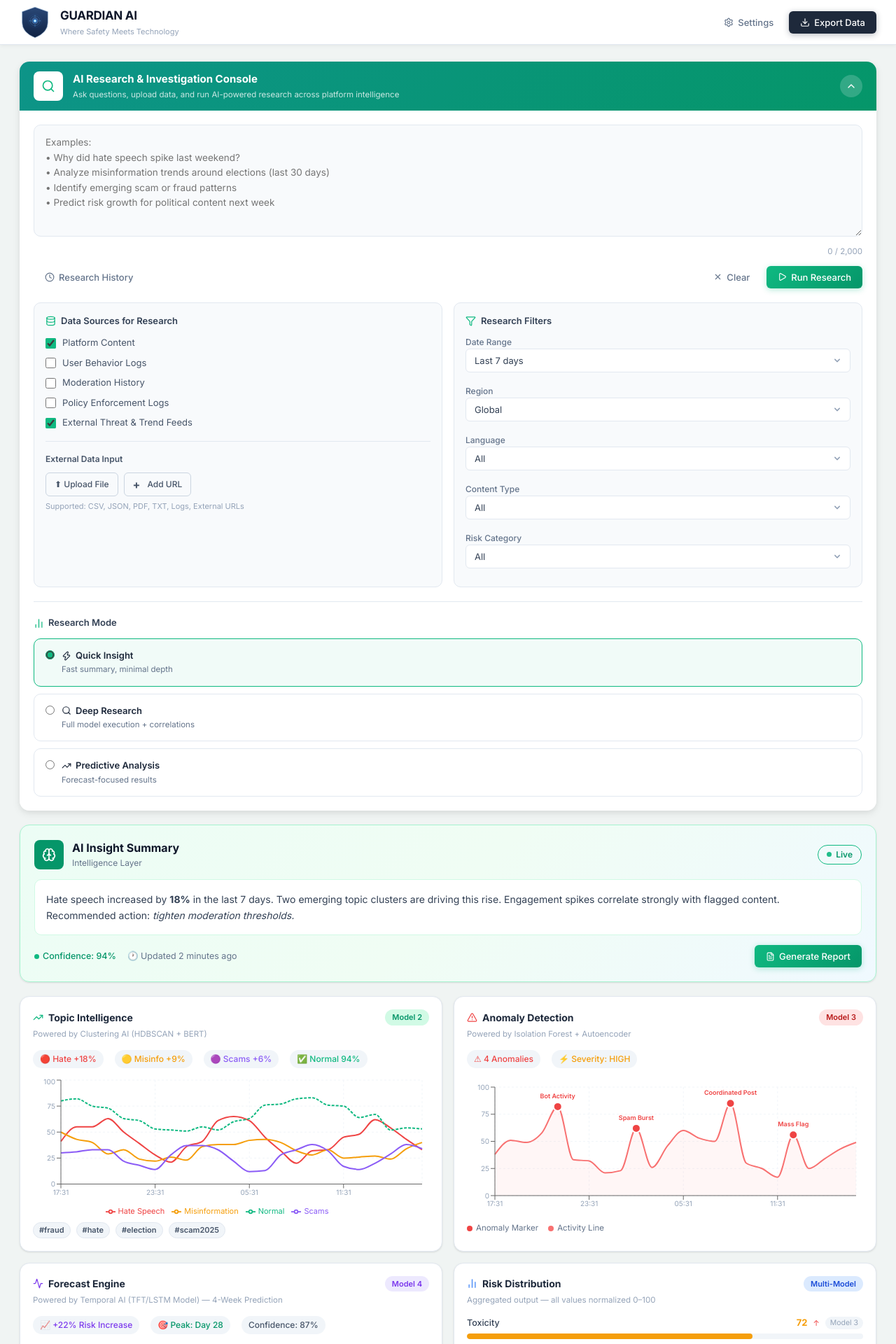
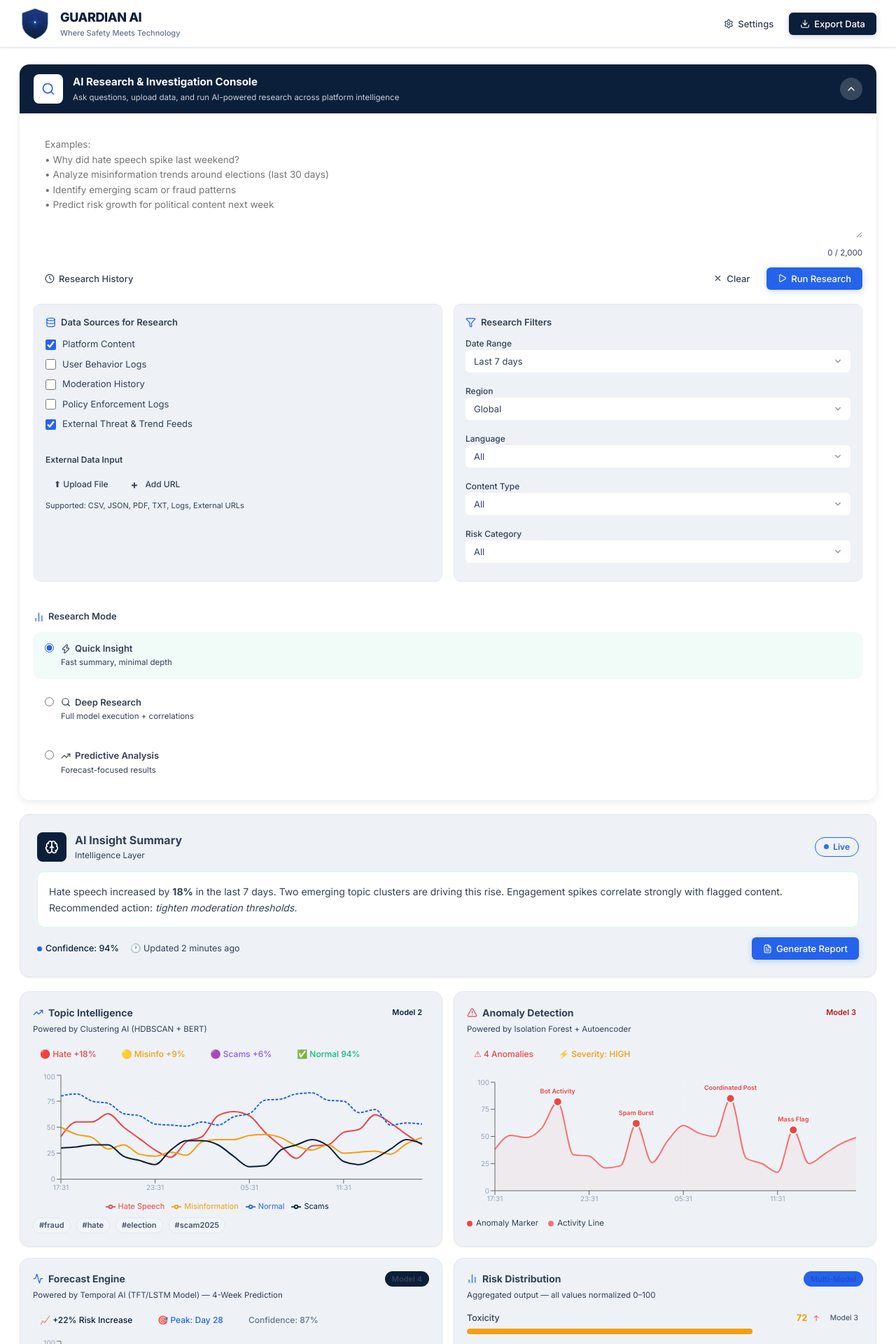
Before and after one commit to nishal-md/GURDIAN-AI-DASHBOARD, a React (Vite) app: page / in a window 1280 px wide. Shown: the top 1920 px of the page at 70% size. Built offline with nearby package versions, Linux system fonts and the light colour scheme.

Commit message:
Apply final color system: Deep Navy and Accent Blue pattern

```diff
--- a/src/App.css
+++ b/src/App.css
@@ -12,13 +12,13 @@
   top: 0;
   z-index: 200;
   background: #fff;
-  border-bottom: 1.5px solid var(--gray-200);
+  border-bottom: 1.5px solid var(--border-card);
   padding: 0 28px;
-  height: 64px;
+  height: 68px;
   display: flex;
   align-items: center;
   justify-content: space-between;
-  box-shadow: 0 1px 6px rgba(0,0,0,0.06);
+  box-shadow: var(--shadow-sm);
 }
 .navbar-brand { display: flex; align-items: center; gap: 14px; }
 .brand-logo {
@@ -31,10 +31,10 @@
 }
 .brand-text { display: flex; flex-direction: column; }
 .brand-name {
-  font-size: 17px; font-weight: 700;
-  color: var(--gray-900); letter-spacing: -0.3px;
+  font-size: 18px; font-weight: 800;
+  color: var(--primary-navy); letter-spacing: -0.4px;
 }
-.brand-subtitle { font-size: 11px; color: var(--gray-400); font-weight: 400; margin-top: 1px; }
+.brand-subtitle { font-size: 11px; color: var(--text-secondary); font-weight: 500; margin-top: 1px; }
 .navbar-actions { display: flex; align-items: center; gap: 12px; }
 .nav-settings-btn {
   background: none; border: none;
@@ -71,7 +71,7 @@
 }
 .section-header:hover { filter: brightness(1.04); }
 .section-header-teal {
-  background: linear-gradient(135deg, var(--teal-header) 0%, var(--teal-dark) 100%);
+  background: var(--primary-navy);
 }
 .section-header-left { display: flex; align-items: center; gap: 14px; }
 .section-icon-box {
@@ -132,7 +132,7 @@
 .action-row-right { display: flex; gap: 8px; }
 
 .console-grid { display: grid; grid-template-columns: 1fr 1fr; gap: 16px; margin-top: 20px; }
-.console-panel { padding: 16px; border: 1.5px solid var(--gray-200); border-radius: var(--radius-md); background: var(--gray-50); }
+.console-panel { padding: 16px; border: 1.5px solid var(--border-card); border-radius: var(--radius-md); background: var(--bg-card); }
 .panel-title { font-size: 13px; font-weight: 600; color: var(--gray-700); display: flex; align-items: center; gap: 7px; margin-bottom: 12px; }
 .panel-title svg { color: var(--teal-primary); }
 
@@ -190,10 +190,10 @@
 
 /* ── AI INSIGHT SUMMARY ────────────────────────── */
 .insight-card {
-  background: linear-gradient(135deg, #ecfdf5 0%, #f0fdf4 50%, #f0f9ff 100%);
-  border: 1.5px solid #a7f3d0;
+  background: var(--bg-card);
+  border: 1.5px solid var(--border-card);
   border-radius: var(--radius-lg);
-  padding: 20px;
+  padding: 24px;
   margin-bottom: 20px;
   box-shadow: var(--shadow-sm);
   transition: all 0.3s ease;
@@ -210,10 +210,10 @@
 .insight-sub { font-size: 12px; color: var(--gray-500); margin-top: 1px; }
 .live-badge {
   display: inline-flex; align-items: center; gap: 6px;
-  border: 1.5px solid var(--teal-primary); border-radius: 20px;
-  padding: 4px 12px; font-size: 12px; font-weight: 600; color: var(--teal-dark);
+  border: 1.5px solid var(--accent-blue); border-radius: 20px;
+  padding: 4px 12px; font-size: 12px; font-weight: 600; color: var(--accent-blue);
 }
-.live-dot { width: 7px; height: 7px; border-radius: 50%; background: var(--teal-primary); animation: blink 1.5s infinite; }
+.live-dot { width: 7px; height: 7px; border-radius: 50%; background: var(--accent-blue); animation: blink 1.5s infinite; }
 .insight-text-box {
   background: #fff; border: 1.5px solid #d1fae5;
   border-radius: var(--radius-md); padding: 16px;
@@ -228,7 +228,7 @@
 /* ── CHARTS GRID ────────────────────────────────── */
 .charts-grid { display: grid; grid-template-columns: 1fr 1fr; gap: 16px; margin-bottom: 20px; }
 .chart-card {
-  background: #fff; border: 1px solid var(--gray-200); border-radius: var(--radius-lg); padding: 18px; box-shadow: var(--shadow-sm);
+  background: var(--bg-card); border: 1px solid var(--border-card); border-radius: var(--radius-lg); padding: 18px; box-shadow: var(--shadow-sm);
   transition: transform 0.4s cubic-bezier(0.175, 0.885, 0.32, 1.275), box-shadow 0.3s ease;
 }
 .chart-card:hover { transform: translateY(-4px); box-shadow: var(--shadow-lg); }
--- a/src/components/Charts.jsx
+++ b/src/components/Charts.jsx
@@ -68,14 +68,14 @@ const CustomTooltip = ({ active, payload, label }) => {
   if (!active || !payload?.length) return null;
   return (
     <div style={{
-      background: '#1e293b', borderRadius: 8, padding: '10px 14px',
-      boxShadow: '0 4px 20px rgba(0,0,0,0.3)', border: '1px solid #334155'
+      background: 'var(--primary-navy)', borderRadius: 8, padding: '10px 14px',
+      boxShadow: 'var(--shadow-lg)', border: '1px solid var(--accent-blue)'
     }}>
-      <p style={{ color: '#94a3b8', fontSize: 11, marginBottom: 6 }}>{label}</p>
+      <p style={{ color: '#cbd5e1', fontSize: 11, marginBottom: 6 }}>{label}</p>
       {payload.map((p, i) => (
         <div key={i} style={{ display: 'flex', alignItems: 'center', gap: 6, marginBottom: 3 }}>
           <div style={{ width: 8, height: 8, borderRadius: '50%', background: p.color }} />
-          <span style={{ color: '#e2e8f0', fontSize: 12 }}>{p.name}: <strong>{p.value}</strong></span>
+          <span style={{ color: '#ffffff', fontSize: 12 }}>{p.name}: <strong>{p.value}</strong></span>
         </div>
       ))}
     </div>
@@ -88,7 +88,7 @@ export function TopicIntelligenceChart({ seed }) {
   return (
     <div className="chart-card">
       <div className="chart-header">
-        <div className="chart-title"><TrendingUp size={15} color="var(--teal-primary)" /> Topic Intelligence</div>
+        <div className="chart-title"><TrendingUp size={15} color="var(--accent-blue)" /> Topic Intelligence</div>
         <span className="chart-badge badge-teal">Model 2</span>
       </div>
       <div className="chart-subtitle">Powered by Clustering AI (HDBSCAN + BERT)</div>
@@ -107,8 +107,8 @@ export function TopicIntelligenceChart({ seed }) {
           <Legend wrapperStyle={{ fontSize: 11 }} />
           <Line type="monotone" dataKey="hate_speech" name="Hate Speech" stroke="#ef4444" strokeWidth={2} dot={false} />
           <Line type="monotone" dataKey="misinformation" name="Misinformation" stroke="#f59e0b" strokeWidth={2} dot={false} />
-          <Line type="monotone" dataKey="scams" name="Scams" stroke="#8b5cf6" strokeWidth={2} dot={false} />
-          <Line type="monotone" dataKey="normal" name="Normal" stroke="#10b981" strokeWidth={2} dot={false} strokeDasharray="4 2" />
+          <Line type="monotone" dataKey="scams" name="Scams" stroke="var(--primary-navy)" strokeWidth={2} dot={false} />
+          <Line type="monotone" dataKey="normal" name="Normal" stroke="var(--accent-blue)" strokeWidth={2} dot={false} strokeDasharray="4 2" />
         </LineChart>
       </ResponsiveContainer>
       <div style={{ display: 'flex', gap: 8, marginTop: 8, flexWrap: 'wrap' }}>
@@ -176,15 +176,15 @@ export function ForecastChart({ seed }) {
     <div className="chart-card">
       <div className="chart-header">
         <div className="chart-title">
-          <Activity size={15} color="var(--purple)" /> Forecast Engine
+          <Activity size={15} color="var(--accent-blue)" /> Forecast Engine
         </div>
-        <span className="chart-badge badge-purple">Model 4</span>
+        <span className="chart-badge badge-purple" style={{ background: 'var(--primary-navy)' }}>Model 4</span>
       </div>
       <div className="chart-subtitle">Powered by Temporal AI (TFT/LSTM Model) — 4-Week Prediction</div>
       <div className="chart-stats-row">
-        <div className="stat-pill" style={{ color: '#7c3aed' }}>📈 +22% Risk Increase</div>
-        <div className="stat-pill" style={{ color: '#059669' }}>🎯 Peak: Day 28</div>
-        <div className="stat-pill" style={{ color: '#475569' }}>Confidence: 87%</div>
+        <div className="stat-pill" style={{ color: 'var(--primary-navy)' }}>📈 +22% Risk Increase</div>
+        <div className="stat-pill" style={{ color: 'var(--accent-blue)' }}>🎯 Peak: Day 28</div>
+        <div className="stat-pill" style={{ color: 'var(--text-secondary)' }}>Confidence: 87%</div>
       </div>
       <ResponsiveContainer width="100%" height={220}>
         <AreaChart data={data} margin={{ top: 5, right: 10, left: -20, bottom: 0 }}>
@@ -198,16 +198,16 @@ export function ForecastChart({ seed }) {
           <XAxis dataKey="day" tick={{ fontSize: 9, fill: '#94a3b8' }} interval={4} />
           <YAxis tick={{ fontSize: 10, fill: '#94a3b8' }} domain={[0, 100]} />
           <Tooltip content={<CustomTooltip />} />
-          <Area type="monotone" dataKey="upper" name="Upper Bound" stroke="none" fill="url(#confBand)" />
-          <Area type="monotone" dataKey="lower" name="Lower Bound" stroke="none" fill="white" />
-          <Line type="monotone" dataKey="actual" name="Actual" stroke="#7c3aed" strokeWidth={2.5} dot={false} connectNulls={false} />
-          <Line type="monotone" dataKey="predicted" name="Predicted" stroke="#a78bfa" strokeWidth={2} strokeDasharray="6 3" dot={false} connectNulls={false} />
+          <Area type="monotone" dataKey="upper" name="Upper Bound" stroke="none" fill="rgba(37,99,235,0.1)" />
+          <Area type="monotone" dataKey="lower" name="Lower Bound" stroke="none" fill="var(--bg-card)" />
+          <Line type="monotone" dataKey="actual" name="Actual" stroke="var(--primary-navy)" strokeWidth={2.5} dot={false} connectNulls={false} />
+          <Line type="monotone" dataKey="predicted" name="Predicted" stroke="var(--accent-blue)" strokeWidth={2} strokeDasharray="6 3" dot={false} connectNulls={false} />
         </AreaChart>
       </ResponsiveContainer>
       <div className="anomaly-legend">
-        <div className="anomaly-legend-item"><div style={{ width: 20, height: 2, background: '#7c3aed', borderRadius: 2 }} />Actual</div>
-        <div className="anomaly-legend-item"><div style={{ width: 20, height: 2, background: '#a78bfa', borderRadius: 2, borderTop: '2px dashed #a78bfa' }} />Predicted</div>
-        <div className="anomaly-legend-item"><div style={{ width: 20, height: 8, background: 'rgba(124,58,237,0.15)', borderRadius: 2 }} />Confidence Band</div>
+        <div className="anomaly-legend-item"><div style={{ width: 20, height: 2, background: 'var(--primary-navy)', borderRadius: 2 }} />Actual</div>
+        <div className="anomaly-legend-item"><div style={{ width: 20, height: 2, background: 'var(--accent-blue)', borderRadius: 2, borderTop: '2px dashed var(--accent-blue)' }} />Predicted</div>
+        <div className="anomaly-legend-item"><div style={{ width: 20, height: 8, background: 'rgba(37,99,235,0.1)', borderRadius: 2 }} />Confidence Band</div>
       </div>
     </div>
   );
@@ -225,8 +225,8 @@ export function RiskDistributionChart({ seed }) {
   return (
     <div className="chart-card">
       <div className="chart-header">
-        <div className="chart-title"><BarChart2 size={15} color="#3b82f6" /> Risk Distribution</div>
-        <span className="chart-badge badge-blue">Multi-Model</span>
+        <div className="chart-title"><BarChart2 size={15} color="var(--accent-blue)" /> Risk Distribution</div>
+        <span className="chart-badge badge-blue" style={{ background: 'var(--accent-blue)' }}>Multi-Model</span>
       </div>
       <div className="chart-subtitle">Aggregated output — all values normalized 0–100</div>
       <div className="risk-bars" style={{ marginTop: 12 }}>
--- a/src/components/Navbar.jsx
+++ b/src/components/Navbar.jsx
@@ -6,8 +6,8 @@ function ShieldLogo({ size = 48 }) {
     <svg width={size} height={size} viewBox="0 0 100 110" fill="none" xmlns="http://www.w3.org/2000/svg">
       <defs>
         <linearGradient id="shieldFill" x1="50" y1="0" x2="50" y2="110" gradientUnits="userSpaceOnUse">
-          <stop offset="0%" stopColor="#2B4A7A" />
-          <stop offset="100%" stopColor="#0F2040" />
+          <stop offset="0%" stopColor="#1e3a8a" />
+          <stop offset="100%" stopColor="#0B1F3A" />
         </linearGradient>
         <filter id="glow" x="-20%" y="-20%" width="140%" height="140%">
           <feGaussianBlur stdDeviation="2" result="blur" />
@@ -25,18 +25,18 @@ function ShieldLogo({ size = 48 }) {
         strokeWidth="1.5"
       />
       {/* Inner Radar/Target UI */}
-      <circle cx="50" cy="50" r="22" stroke="#3B82F6" strokeWidth="0.5" strokeOpacity="0.4" fill="none" />
-      <circle cx="50" cy="50" r="16" stroke="#60B8FF" strokeWidth="0.8" strokeOpacity="0.6" fill="none" />
-      <circle cx="50" cy="50" r="10" stroke="#93C5FD" strokeWidth="1" strokeOpacity="0.8" fill="rgba(59,130,246,0.2)" />
+      <circle cx="50" cy="50" r="22" stroke="#2563EB" strokeWidth="0.5" strokeOpacity="0.3" fill="none" />
+      <circle cx="50" cy="50" r="16" stroke="#2563EB" strokeWidth="0.8" strokeOpacity="0.5" fill="none" />
+      <circle cx="50" cy="50" r="10" stroke="#3b82f6" strokeWidth="1" strokeOpacity="0.6" fill="rgba(37,99,235,0.1)" />
 
       {/* Crosshair ticks */}
-      <line x1="50" y1="32" x2="50" y2="36" stroke="#60B8FF" strokeWidth="1" strokeLinecap="round" />
-      <line x1="50" y1="64" x2="50" y2="68" stroke="#60B8FF" strokeWidth="1" strokeLinecap="round" />
-      <line x1="32" y1="50" x2="36" y2="50" stroke="#60B8FF" strokeWidth="1" strokeLinecap="round" />
-      <line x1="64" y1="50" x2="68" y2="50" stroke="#60B8FF" strokeWidth="1" strokeLinecap="round" />
+      <line x1="50" y1="32" x2="50" y2="36" stroke="#2563EB" strokeWidth="1.2" strokeLinecap="round" />
+      <line x1="50" y1="64" x2="50" y2="68" stroke="#2563EB" strokeWidth="1.2" strokeLinecap="round" />
+      <line x1="32" y1="50" x2="36" y2="50" stroke="#2563EB" strokeWidth="1.2" strokeLinecap="round" />
+      <line x1="64" y1="50" x2="68" y2="50" stroke="#2563EB" strokeWidth="1.2" strokeLinecap="round" />
 
       {/* Core Glow */}
-      <circle cx="50" cy="50" r="5" fill="#60B8FF" filter="url(#glow)" />
+      <circle cx="50" cy="50" r="5" fill="#2563EB" filter="url(#glow)" />
       <circle cx="50" cy="50" r="2.5" fill="white" />
     </svg>
   );
--- a/src/index.css
+++ b/src/index.css
@@ -7,42 +7,32 @@
 }
 
 :root {
-  --bg-page: #F0F4F3;
-  --bg-card: #ffffff;
-  --teal-primary: #10B981;
-  --teal-dark: #059669;
-  --teal-header: #0D9488;
-  --teal-light: #D1FAE5;
-  --teal-mid: #6EE7B7;
-  --navy: #1E293B;
-  --purple: #7C3AED;
-  --purple-light: #EDE9FE;
-  --gray-50: #F8FAFC;
-  --gray-100: #F1F5F9;
-  --gray-200: #E2E8F0;
-  --gray-300: #CBD5E1;
-  --gray-400: #94A3B8;
-  --gray-500: #64748B;
-  --gray-600: #475569;
-  --gray-700: #334155;
-  --gray-800: #1E293B;
-  --gray-900: #0F172A;
-  --red: #EF4444;
-  --red-light: #FEE2E2;
-  --orange: #F59E0B;
-  --orange-light: #FEF3C7;
-  --blue: #3B82F6;
-  --blue-light: #DBEAFE;
+  --bg-page: #FFFFFF;
+  --bg-section: #F8FAFC;
+  --bg-card: #EEF2F7;
+  --primary-navy: #0B1F3A;
+  --primary-navy-hover: #0F2A4D;
+  --accent-blue: #2563EB;
+  --text-heading: #0F172A;
+  --text-body: #334155;
+  --text-secondary: #64748B;
+  --border-color: #CBD5E1;
+  --border-card: #E2E8F0;
+
+  /* Utilities */
+  --teal-primary: var(--accent-blue);
+  --teal-dark: var(--primary-navy);
+  --teal-header: var(--primary-navy);
+  --navy: var(--primary-navy);
   --font: 'Inter', system-ui, sans-serif;
-  --shadow-sm: 0 1px 3px rgba(0,0,0,0.08), 0 1px 2px rgba(0,0,0,0.04);
-  --shadow-md: 0 4px 12px rgba(0,0,0,0.08), 0 2px 6px rgba(0,0,0,0.04);
-  --shadow-lg: 0 10px 30px rgba(0,0,0,0.12), 0 4px 12px rgba(0,0,0,0.06);
-  --shadow-xl: 0 20px 60px rgba(0,0,0,0.18), 0 8px 24px rgba(0,0,0,0.08);
+  --shadow-sm: 0 1px 3px rgba(11,31,58,0.05), 0 1px 2px rgba(11,31,58,0.03);
+  --shadow-md: 0 4px 12px rgba(11,31,58,0.06), 0 2px 6px rgba(11,31,58,0.04);
+  --shadow-lg: 0 10px 30px rgba(11,31,58,0.08), 0 4px 12px rgba(11,31,58,0.05);
   --radius-sm: 6px;
   --radius-md: 10px;
   --radius-lg: 14px;
   --radius-xl: 20px;
-  --transition: 0.2s cubic-bezier(0.4, 0, 0.2, 1);
+  --transition: 0.25s ease;
 }
 
 html { scroll-behavior: smooth; }
@@ -50,7 +40,7 @@ html { scroll-behavior: smooth; }
 body {
   font-family: var(--font);
   background: var(--bg-page);
-  color: var(--gray-800);
+  color: var(--text-body);
   font-size: 14px;
   line-height: 1.5;
   -webkit-font-smoothing: antialiased;
@@ -87,23 +77,24 @@ body {
   text-decoration: none;
 }
 .btn-teal {
-  background: linear-gradient(135deg, var(--teal-primary), var(--teal-dark));
+  background: var(--accent-blue);
   color: #fff;
-  box-shadow: 0 2px 8px rgba(16,185,129,0.3);
+  box-shadow: 0 2px 8px rgba(37,99,235,0.25);
 }
 .btn-teal:hover {
   transform: translateY(-1px);
-  box-shadow: 0 4px 14px rgba(16,185,129,0.4);
+  background: #1d4ed8;
+  box-shadow: 0 4px 14px rgba(37,99,235,0.35);
 }
 .btn-navy {
-  background: var(--navy);
+  background: var(--primary-navy);
   color: #fff;
-  box-shadow: 0 2px 8px rgba(30,41,59,0.3);
+  box-shadow: 0 2px 8px rgba(11,31,58,0.2);
 }
 .btn-navy:hover {
   transform: translateY(-1px);
-  background: #0f172a;
-  box-shadow: 0 4px 14px rgba(30,41,59,0.4);
+  background: var(--primary-navy-hover);
+  box-shadow: 0 4px 14px rgba(11,31,58,0.3);
 }
 .btn-outline {
   background: transparent;
@@ -127,7 +118,8 @@ body {
   background: var(--bg-card);
   border-radius: var(--radius-lg);
   box-shadow: var(--shadow-sm);
-  border: 1px solid var(--gray-200);
+  border: 1px solid var(--border-card);
+  transition: transform 0.3s var(--transition), box-shadow 0.3s var(--transition);
 }
 
 /* Animations */
```
